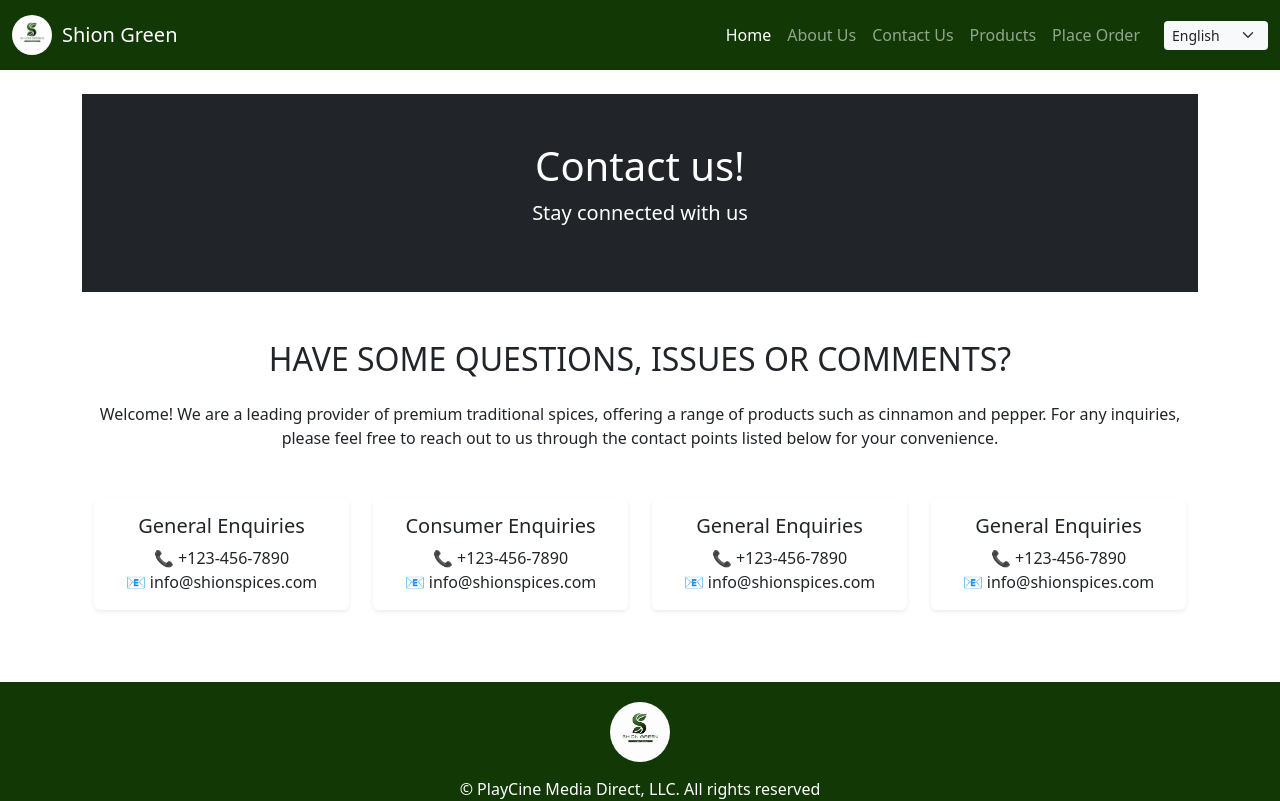
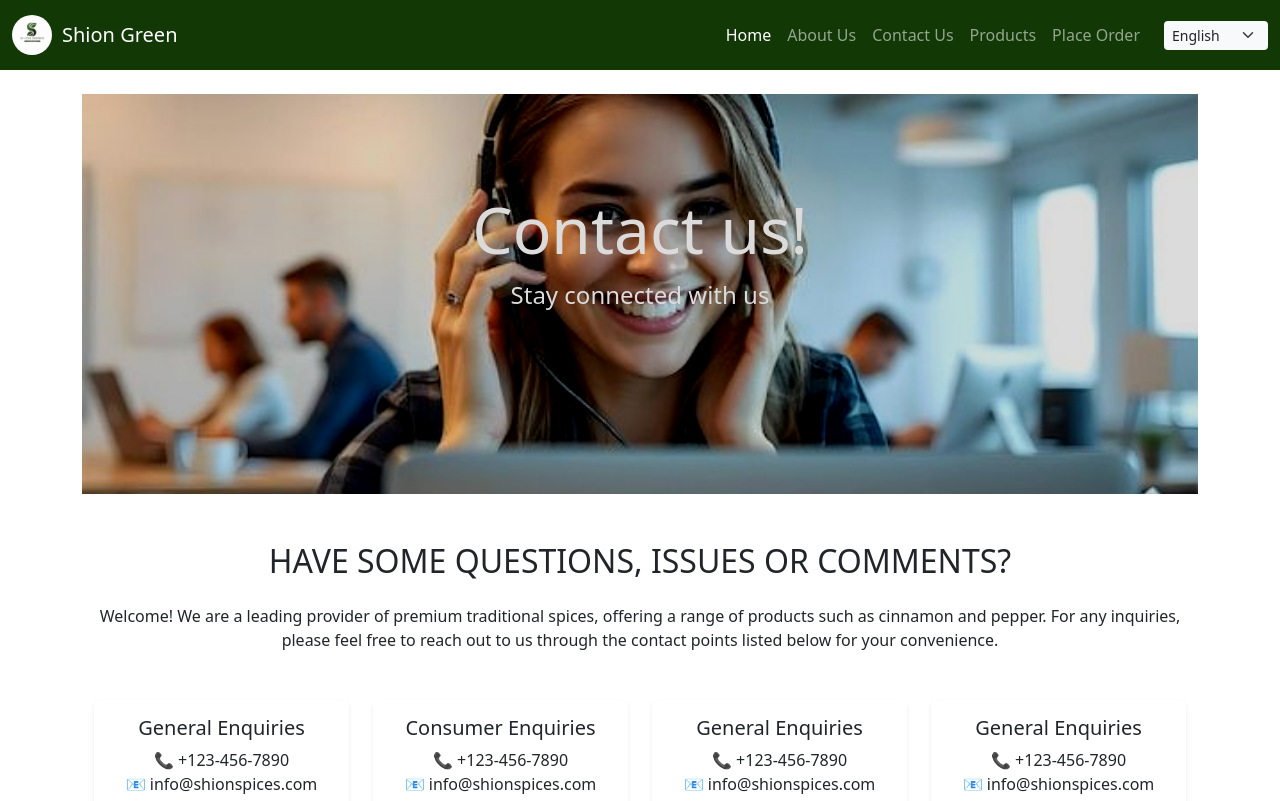
Before and after one commit to Dilki687/ShionGreen, a React (Create React App) app in the folder frontend/: page /contactus in a window 1280 px wide. Shown: the top 801 px of the page. Built offline with nearby package versions, Linux system fonts and the light colour scheme.

Commit message:
contact us with banner

```diff
--- a/frontend/src/screens/ContactUs.js
+++ b/frontend/src/screens/ContactUs.js
@@ -1,11 +1,12 @@
 import React from "react";
 import "bootstrap/dist/css/bootstrap.min.css";
+import "../styles/ContactUs.css";
 
 const ContactUs = () => {
   return (
     <div className="contact-us">
       {/* Banner Section */}
-      <div className="bg-dark text-white text-center py-5">
+      <div className="banner-section text-white text-center py-5">
         <h1>Contact us!</h1>
         <p className="lead">Stay connected with us</p>
       </div>
--- /dev/null
+++ b/frontend/src/styles/ContactUs.css
@@ -0,0 +1,19 @@
+/* ContactUs.css */
+.banner-section {
+    background-image: url("../images/banner1.jpg");  /* Adjust the path as necessary */
+    background-size: cover;   /* Make sure the image covers the entire section */
+    background-position: center center;   /* Center the image */
+    background-repeat: no-repeat;  /* Prevent repetition of the image */
+    min-height: 400px;  /* Adjust the minimum height as needed */
+    filter: brightness(0.8) contrast(1.2); /* Optional: Adjust brightness/contrast for better clarity */
+  }
+
+
+  .banner-section h1 {
+    font-size: 4rem;
+    margin-top: 50px;
+  }
+
+  .banner-section p {
+    font-size: 1.5rem;
+  }
```
Also changed, not shown: frontend/src/images/banner1.jpg (added).
